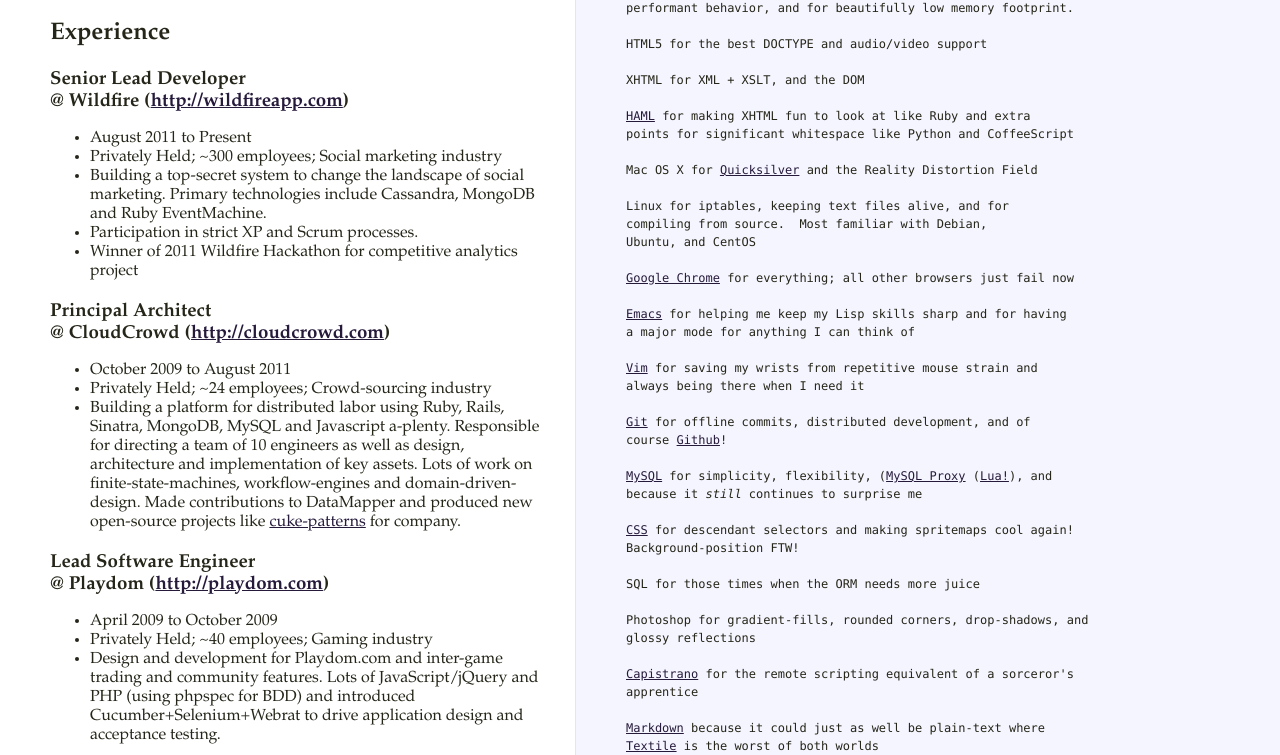
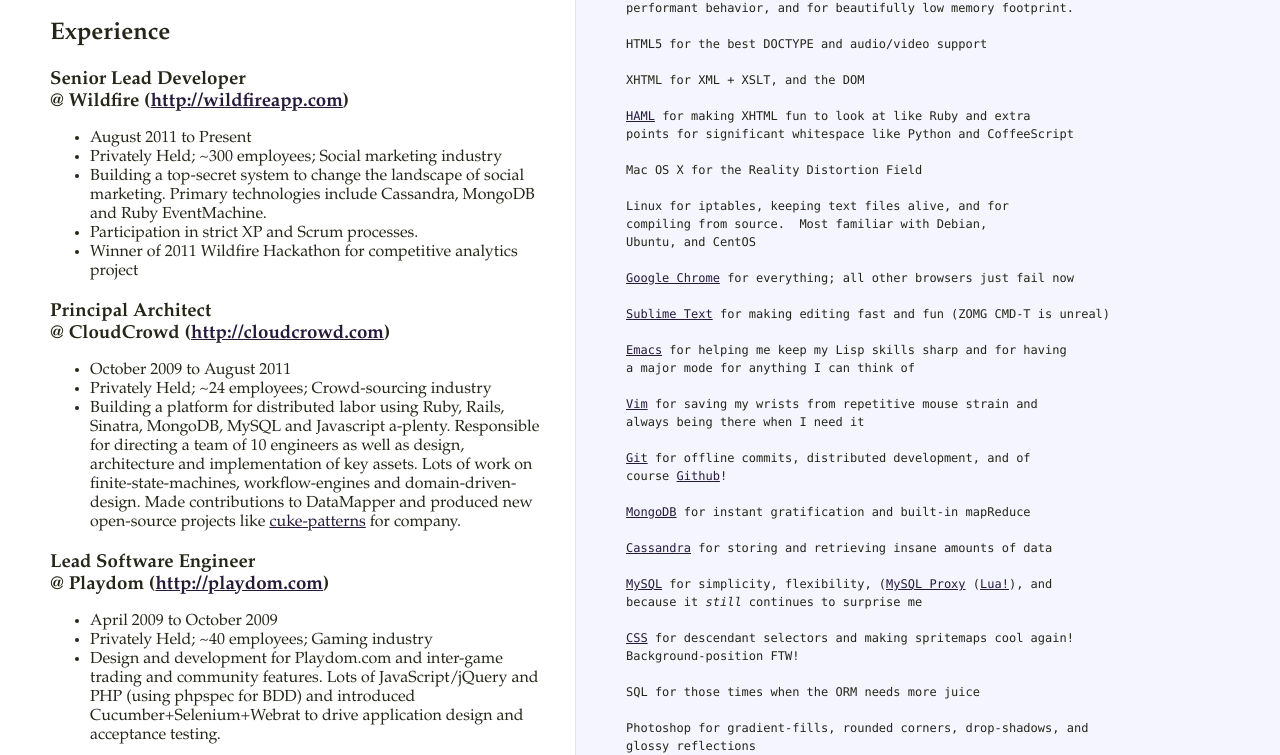
Before and after one commit to usergenic/brendanbaldwin.com, a plain HTML site: page public/resume/index.html in a window 1280 px wide. Shown: the part 551-1306 px from the top of the page. Drawn offline with Linux system fonts and the light colour scheme.

Commit message:
Added some technology changes.

```diff
--- a/public/resume/index.html
+++ b/public/resume/index.html
@@ -177,13 +177,15 @@ XHTML for XML + XSLT, and the DOM
 <a href="http://haml.hamptoncatlin.com">HAML</a> for making XHTML fun to look at like Ruby and extra
 points for significant whitespace like Python and CoffeeScript
 
-Mac OS X for <a href="http://blacktree.com/?quicksilver">Quicksilver</a> and the Reality Distortion Field
+Mac OS X for the Reality Distortion Field
 
 Linux for iptables, keeping text files alive, and for
 compiling from source.  Most familiar with Debian,
 Ubuntu, and CentOS
 
 <a href="http://www.google.com/chrome">Google Chrome</a> for everything; all other browsers just fail now
+
+<a href="http://www.sublimetext.com/">Sublime Text</a> for making editing fast and fun (ZOMG CMD-T is unreal)</a>
 
 <a href="http://www.gnu.org/software/emacs/">Emacs</a> for helping me keep my Lisp skills sharp and for having
 a major mode for anything I can think of
@@ -193,6 +195,10 @@ always being there when I need it
 
 <a href="http://www.git.or.cz">Git</a> for offline commits, distributed development, and of
 course <a href="http://www.github.com/brendan">Github</a>!
+
+<a href="http://mongodb.org">MongoDB</a> for instant gratification and built-in mapReduce</a>
+
+<a href="http://cassandra.apache.org/">Cassandra</a> for storing and retrieving insane amounts of data</a>
 
 <a href="http://mysql.com">MySQL</a> for simplicity, flexibility, (<a href="http://dev.mysql.com/doc/refman/5.1/en/mysql-proxy.html">MySQL Proxy</a> (<a href="http://www.lua.org">Lua!</a>), and
 because it <em>still</em> continues to surprise me
```
